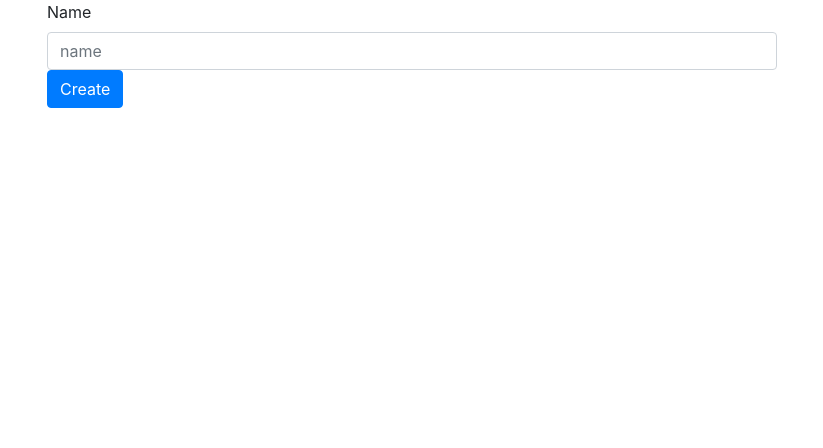
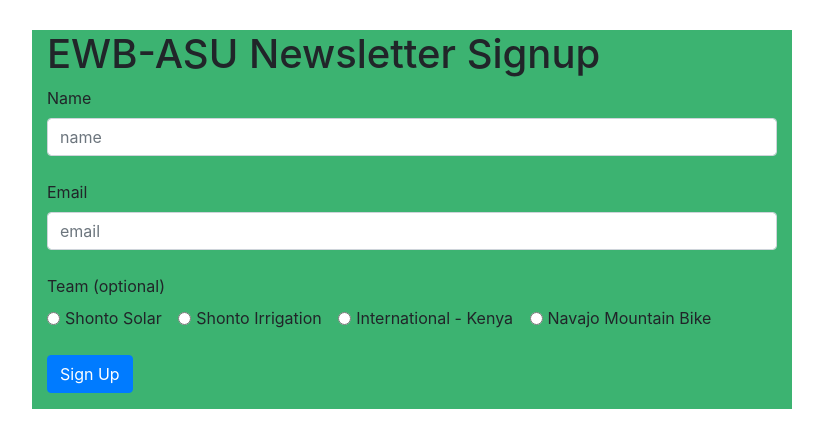
Before and after one commit to sarthakkg/web_app_mongoDB, a website: page index.html in a window 1280 px wide. Shown: the whole page, without its empty margins (228-1051 px from the left). Drawn offline with nearby package versions, Linux system fonts and the light colour scheme; no server answers.

Commit message:
added email and teams fields in index.html

```diff
--- a/index.html
+++ b/index.html
@@ -17,12 +17,41 @@
     <div class="container">
         <div class="row">
             <div class="col-lg-2"></div>
-            <div class="col-lg-8">
+            <div class="col-lg-8" style="background-color:mediumseagreen; margin-top: 30px;">
+                <h1>EWB-ASU Newsletter Signup</h1>
                 <form id="form">
                     <div class="form-group">
                         <label for="name">Name</label>
                         <input type="text" class="form-control" id="nameUserInput" placeholder="name">
-                        <button type="submit" class="btn btn-primary">Create</button>
+                        </br>
+                        <label for="email">Email</label>
+                        <input type="email" class="form-control" id="emailUserInput" placeholder="email" required>
+                        </br>
+                        <label for="team">Team (optional)</label>
+                        </br>
+                        <div class="form-check form-check-inline">
+                            <input class="form-check-input" type="radio" name="inlineRadioOptions" id="inlineRadio1"
+                                value="option1">
+                            <label class="form-check-label" for="inlineRadio1">Shonto Solar</label>
+                        </div>
+                        <div class="form-check form-check-inline">
+                            <input class="form-check-input" type="radio" name="inlineRadioOptions" id="inlineRadio2"
+                                value="option2">
+                            <label class="form-check-label" for="inlineRadio2">Shonto Irrigation</label>
+                        </div>
+                        <div class="form-check form-check-inline">
+                            <input class="form-check-input" type="radio" name="inlineRadioOptions" id="inlineRadio3"
+                                value="option3">
+                            <label class="form-check-label" for="inlineRadio3">International - Kenya</label>
+                        </div>
+                        <div class="form-check form-check-inline">
+                            <input class="form-check-input" type="radio" name="inlineRadioOptions" id="inlineRadio4"
+                                value="option3">
+                            <label class="form-check-label" for="inlineRadio4">Navajo Mountain Bike</label>
+                        </div>
+                        </br>
+                        </br>
+                        <button type="submit" class="btn btn-primary">Sign Up</button>
                     </div>
                 </form>
             </div>
@@ -55,10 +84,10 @@
             const form = $("#form");
             const nameUserInput = $("#nameUserInput");
 
-            const getnames = ()=>{
-                fetch('/getnames',{method: "get"}).then((response)=>{
+            const getnames = () => {
+                fetch('/getnames', { method: "get" }).then((response) => {
                     return response.json();
-                }).then((data)=>{
+                }).then((data) => {
                     console.log(data);
                     displaynames(data);
                 });
@@ -70,18 +99,18 @@
                 nameUserInput.val('');
             }
 
-            const editname = (name, nameID, editID)=>{
+            const editname = (name, nameID, editID) => {
                 let editBtn = $(`${editID}`);
-                editBtn.click(()=>{
-                    fetch(`/${name._id}`,{
+                editBtn.click(() => {
+                    fetch(`/${name._id}`, {
                         method: "put",
                         headers: {
-                            "Content-Type" : "application/json; charset=utf-8"
+                            "Content-Type": "application/json; charset=utf-8"
                         },
-                        body: JSON.stringify({name: nameUserInput.val()})
-                    }).then((response)=>{
+                        body: JSON.stringify({ name: nameUserInput.val() })
+                    }).then((response) => {
                         return response.json();
-                    }).then((data)=>{
+                    }).then((data) => {
                         if (data.ok == 1) {
                             let nameIndex = $(`#${nameID}`);
                             nameIndex.html(data.value.name);
@@ -91,14 +120,14 @@
                 })
             }
 
-            const deletename = (name, listItemID, deleteID)=>{
+            const deletename = (name, listItemID, deleteID) => {
                 let deleteBtn = $(`#${deleteID}`);
-                deleteBtn.click(()=>{
-                    fetch(`/${name._id}`,{
+                deleteBtn.click(() => {
+                    fetch(`/${name._id}`, {
                         method: "delete"
-                    }).then((response)=>{
+                    }).then((response) => {
                         return response.json();
-                    }).then((data)=>{
+                    }).then((data) => {
                         if (data.ok == 1) {
                             $(`#${listItemID}`).remove();
                         }
@@ -128,8 +157,8 @@
                     </li>`;
             }
 
-            const displaynames = (data)=>{
-                data.forEach((name)=>{
+            const displaynames = (data) => {
+                data.forEach((name) => {
                     let ids = buildIDS(name);
                     display.append(buildTemplate(name, ids));
                     editname(name, ids.nameID, ids.editID);
@@ -137,17 +166,17 @@
                 })
             }
 
-            form.submit((e)=>{
+            form.submit((e) => {
                 e.preventDefault();
-                fetch('/',{
+                fetch('/', {
                     method: 'post',
-                    body: JSON.stringify({name:nameUserInput.val()}),
-                    headers : {
-                        "Content-Type" : "application/json; charset=utf-8"
+                    body: JSON.stringify({ name: nameUserInput.val() }),
+                    headers: {
+                        "Content-Type": "application/json; charset=utf-8"
                     }
-                }).then((response)=>{
+                }).then((response) => {
                     return response.json();
-                }).then((data)=>{
+                }).then((data) => {
                     if (data.result.ok == 1 && data.result.n == 1) {
                         let ids = buildIDS(data.document);
                         display.append(buildTemplate(data.document, ids));
```
